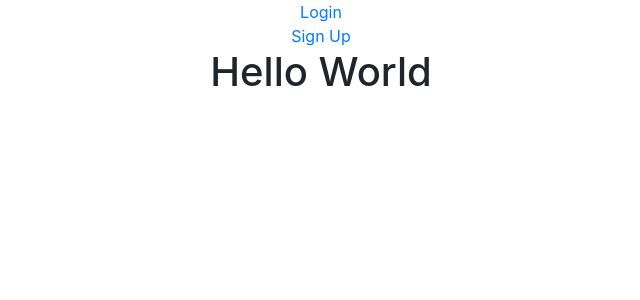
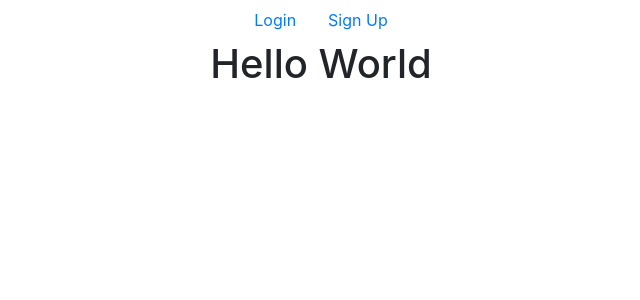
Before and after one commit to Build-Week-School-in-the-Cloud-Nov16/front-end, a React (Create React App) app in the folder school-in-the-cloud/: page / in a window 1280 px wide. Shown: the top 300 px of the page, without its empty margins (319-959 px from the left). Built offline with nearby package versions, Linux system fonts and the light colour scheme.

Commit message:
Styled Nav with ReactStrap

```diff
--- a/school-in-the-cloud/src/App.css
+++ b/school-in-the-cloud/src/App.css
@@ -45,3 +45,8 @@
   display: flex;
   justify-content: center;
 }
+
+.nav {
+  display: flex;
+  justify-content: center;
+}
--- a/school-in-the-cloud/src/components/Nav.js
+++ b/school-in-the-cloud/src/components/Nav.js
@@ -1,17 +1,22 @@
 import React from "react";
 import { Link } from "react-router-dom";
+import { Nav, NavItem, NavLink } from "reactstrap";
 
-export default function Nav(props) {
+export default function NavBar (props) {
     return(
-        <div>
-            <nav>
-                <div>
-                    <Link to="/">Login</Link>
-                </div>
-                <div>
-                    <Link to="/sign-up">Sign Up</Link>
-                </div>
-            </nav>
+        <div className="nav">
+            <Nav>
+                <NavItem>
+                    <NavLink>
+                        <Link to="/">Login</Link>
+                    </NavLink>
+                </NavItem>
+                <NavItem>
+                    <NavLink>
+                        <Link to="/sign-up">Sign Up</Link>
+                    </NavLink>
+                </NavItem>
+            </Nav>
         </div>
     )
 }
```
